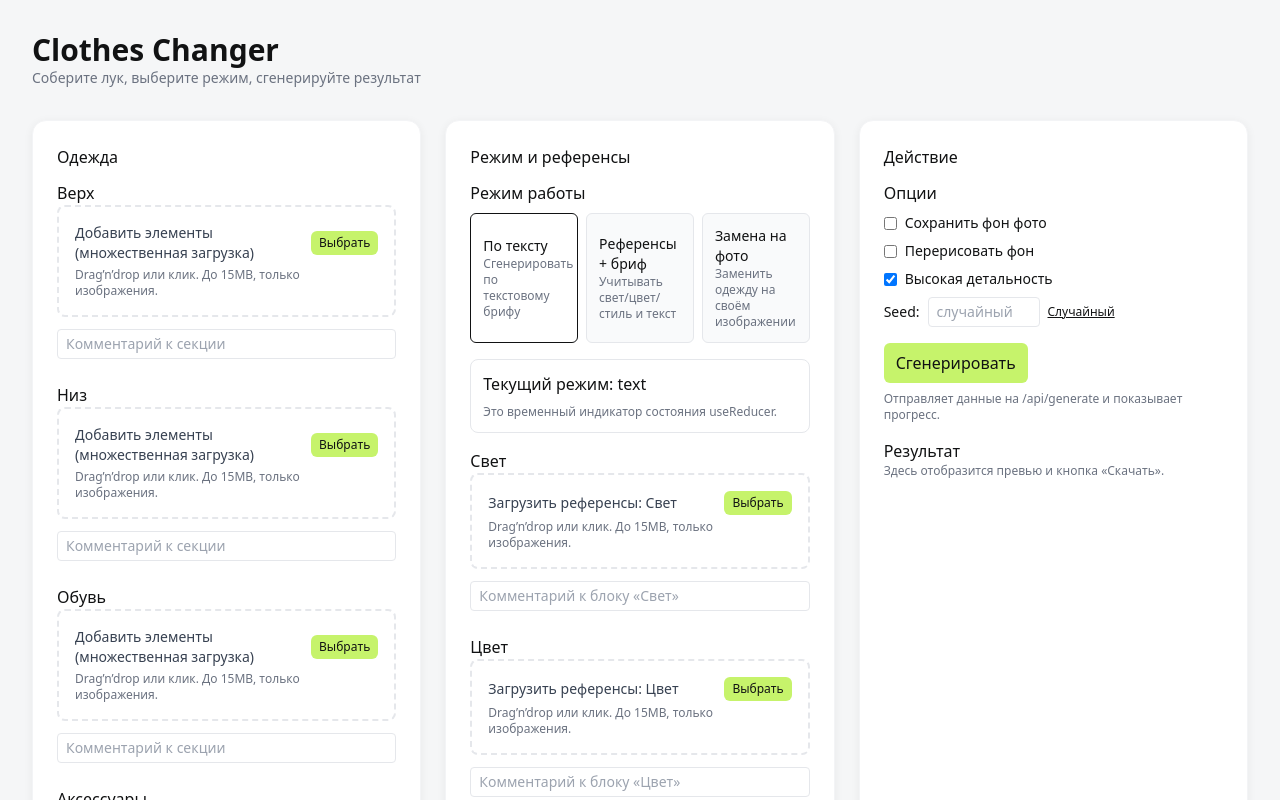
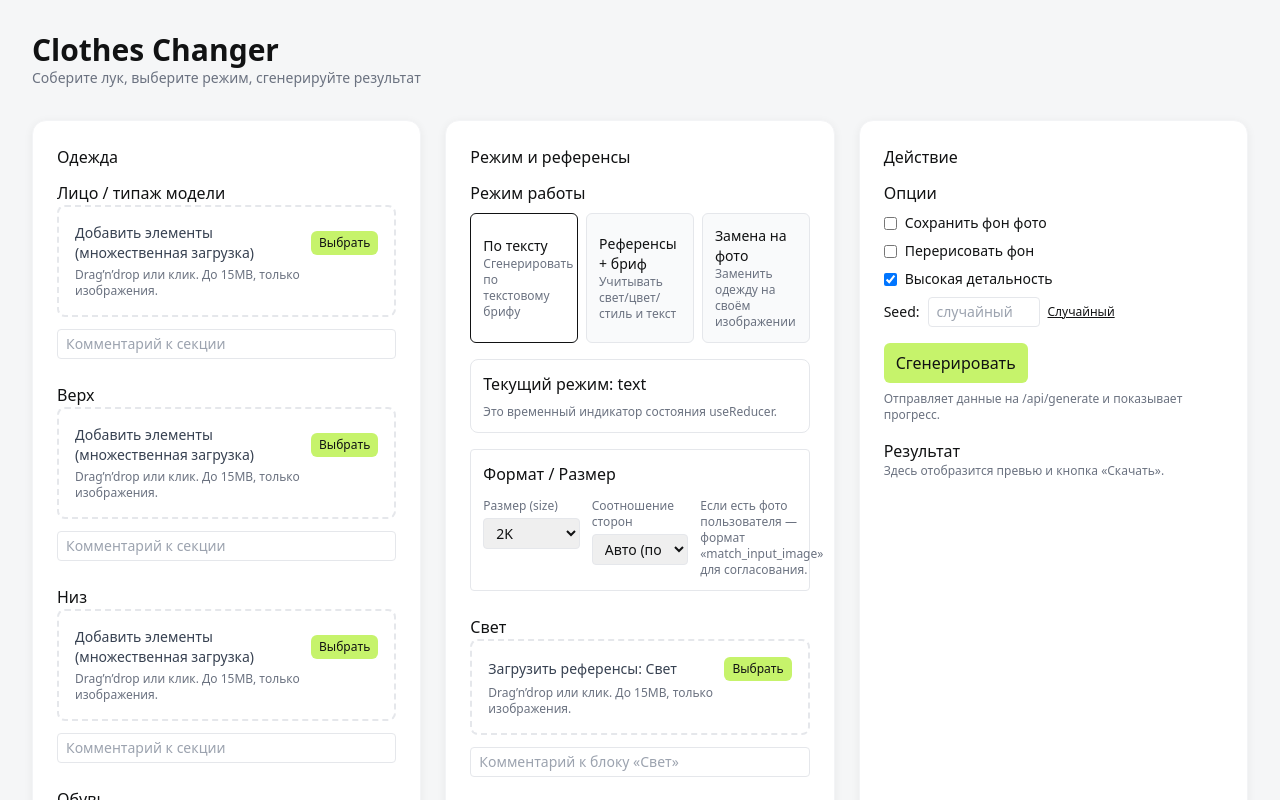
Before and after one commit to labprototypes/clothes-changer-by-lab, a Next.js app: page / in a window 1280 px wide. Shown: the top 800 px of the page. Built offline with nearby package versions, Linux system fonts and the light colour scheme.

Commit message:
feat: add face section, size/aspect ratio options, and UI selectors; update validation and replicate adapter

```diff
--- a/app/hooks/useGenerationReducer.ts
+++ b/app/hooks/useGenerationReducer.ts
@@ -23,11 +23,11 @@ export type GenerationState = Omit<GenerationPayload, 'sections' | 'refs' | 'use
 type Action =
   | { type: 'setMode'; mode: Mode }
   // preset removed
-  | { type: 'setOption'; key: keyof NonNullable<GenerationPayload['options']>; value: boolean | number | null }
+  | { type: 'setOption'; key: keyof NonNullable<GenerationPayload['options']>; value: boolean | number | string | null }
   | { type: 'setBrief'; text: string }
-  | { type: 'addSectionFiles'; kind: 'top' | 'bottom' | 'shoes' | 'accessories'; files: File[] }
-  | { type: 'removeSectionItem'; kind: 'top' | 'bottom' | 'shoes' | 'accessories'; index: number }
-  | { type: 'setSectionComment'; kind: 'top' | 'bottom' | 'shoes' | 'accessories'; text: string }
+  | { type: 'addSectionFiles'; kind: 'face' | 'top' | 'bottom' | 'shoes' | 'accessories'; files: File[] }
+  | { type: 'removeSectionItem'; kind: 'face' | 'top' | 'bottom' | 'shoes' | 'accessories'; index: number }
+  | { type: 'setSectionComment'; kind: 'face' | 'top' | 'bottom' | 'shoes' | 'accessories'; text: string }
   | { type: 'setItemComment'; area: 'section' | 'ref' | 'user'; kind?: 'top' | 'bottom' | 'shoes' | 'accessories' | 'light' | 'color' | 'style'; index: number; text: string }
   | { type: 'addRefFiles'; refKind: 'light' | 'color' | 'style'; files: File[] }
   | { type: 'removeRefItem'; refKind: 'light' | 'color' | 'style'; index: number }
@@ -47,6 +47,7 @@ const initialState: GenerationState = {
   // presetStyle removed
   textBrief: '',
   sections: [
+    { kind: 'face', items: [], sectionComment: '' },
     { kind: 'top', items: [], sectionComment: '' },
     { kind: 'bottom', items: [], sectionComment: '' },
     { kind: 'shoes', items: [], sectionComment: '' },
@@ -54,7 +55,7 @@ const initialState: GenerationState = {
   ],
   refs: { light: { items: [], comment: '' }, color: { items: [], comment: '' }, style: { items: [], comment: '' } },
   userImages: { items: [], comment: '' },
-  options: { keepBackground: false, redrawBackground: false, highDetail: true, seed: null },
+  options: { keepBackground: false, redrawBackground: false, highDetail: true, seed: null, size: '2K', aspectRatio: 'match_input_image' },
   loading: false,
   error: null,
   resultBase64: null,
@@ -95,7 +96,10 @@ function reducer(state: GenerationState, action: Action): GenerationState {
       return { ...state, sections }
     }
     case 'setItemComment': {
-      if (action.area === 'section' && (action.kind === 'top' || action.kind === 'bottom' || action.kind === 'shoes' || action.kind === 'accessories')) {
+      if (
+        action.area === 'section' &&
+        ['face', 'top', 'bottom', 'shoes', 'accessories'].includes(action.kind as any)
+      ) {
         const sections = state.sections.map((s) => {
           if (s.kind !== action.kind) return s
           const items = s.items.map((it, i) => (i === action.index ? { ...it, comment: action.text } : it))
@@ -169,8 +173,8 @@ export function useGenerationReducer() {
     let n = 1
     const byOrder = (a: UploadItem, b: UploadItem) => a.displayOrder - b.displayOrder
 
-    const sec = state.sections
-    for (const k of ['top', 'bottom', 'shoes', 'accessories'] as const) {
+  const sec = state.sections
+  for (const k of ['face', 'top', 'bottom', 'shoes', 'accessories'] as const) {
       const s = sec.find((x) => x.kind === k)
       s?.items.slice().sort(byOrder).forEach((it) => map.set(it.id, n++))
     }
--- a/components/ClothesSection.tsx
+++ b/components/ClothesSection.tsx
@@ -5,7 +5,7 @@ import { useGeneration } from '@/app/context/GenerationContext'
 export default function ClothesSection() {
   const { state, dispatch, orderingMap } = useGeneration()
 
-  const renderBlock = (kind: 'top' | 'bottom' | 'shoes' | 'accessories', title: string) => {
+  const renderBlock = (kind: 'face' | 'top' | 'bottom' | 'shoes' | 'accessories', title: string) => {
     const section = state.sections.find((s) => s.kind === kind)!
     return (
       <div>
@@ -26,7 +26,7 @@ export default function ClothesSection() {
                   className="text-sm border rounded px-2 py-1"
                   placeholder="Комментарий к этому элементу"
                   value={it.comment || ''}
-                  onChange={(e) => dispatch({ type: 'setItemComment', area: 'section', kind, index: i, text: e.target.value })}
+                  onChange={(e) => dispatch({ type: 'setItemComment', area: 'section', kind: kind as any, index: i, text: e.target.value })}
                 />
               </div>
               <button className="text-xs text-red-600" onClick={() => dispatch({ type: 'removeSectionItem', kind, index: i })}>Удалить</button>
@@ -47,6 +47,7 @@ export default function ClothesSection() {
 
   return (
     <div className="space-y-6">
+      {renderBlock('face', 'Лицо / типаж модели')}
       {renderBlock('top', 'Верх')}
       {renderBlock('bottom', 'Низ')}
       {renderBlock('shoes', 'Обувь')}
--- a/components/ReferenceSection.tsx
+++ b/components/ReferenceSection.tsx
@@ -4,6 +4,7 @@ import { useGeneration } from '@/app/context/GenerationContext'
 
 export default function ReferenceSection() {
   const { state, dispatch, orderingMap } = useGeneration()
+  const opt = state.options || {}
   const refKinds = [
     { key: 'light' as const, title: 'Свет' },
     { key: 'color' as const, title: 'Цвет' },
@@ -12,6 +13,37 @@ export default function ReferenceSection() {
 
   return (
     <div className="space-y-6">
+      <div className="rounded border p-3 space-y-3">
+        <div className="font-medium">Формат / Размер</div>
+        <div className="grid grid-cols-1 sm:grid-cols-3 gap-3">
+          <div>
+            <label className="block text-xs text-gray-500 mb-1">Размер (size)</label>
+            <select
+              className="w-full border rounded px-2 py-1 text-sm"
+              value={opt.size || '2K'}
+              onChange={(e) => dispatch({ type: 'setOption', key: 'size', value: e.target.value as any })}
+            >
+              <option value="1K">1K</option>
+              <option value="2K">2K</option>
+              <option value="4K">4K</option>
+            </select>
+          </div>
+          <div>
+            <label className="block text-xs text-gray-500 mb-1">Соотношение сторон</label>
+            <select
+              className="w-full border rounded px-2 py-1 text-sm"
+              value={opt.aspectRatio || 'match_input_image'}
+              onChange={(e) => dispatch({ type: 'setOption', key: 'aspectRatio', value: e.target.value })}
+            >
+              <option value="match_input_image">Авто (по входу)</option>
+              <option value="1:1">1:1</option>
+              <option value="4:3">4:3</option>
+              <option value="16:9">16:9</option>
+            </select>
+          </div>
+          <div className="text-xs text-gray-500 flex items-end">Если есть фото пользователя — формат «match_input_image» для согласования.</div>
+        </div>
+      </div>
       {refKinds.map(({ key, title }) => {
         const block = state.refs[key] || { items: [], comment: '' }
         return (
--- a/lib/replicate.ts
+++ b/lib/replicate.ts
@@ -10,6 +10,7 @@ export type RunOptions = {
     width?: number
     height?: number
     aspect_ratio?: string
+  aspectRatio?: string
     max_images?: number
     sequential_image_generation?: 'disabled' | 'auto'
   }
@@ -28,7 +29,7 @@ function buildModelInput(opts: RunOptions) {
   const input: Record<string, any> = {
     prompt: opts.prompt,
     image_input: opts.images, // Seedream-4 uses image_input
-    aspect_ratio: opts.options?.aspect_ratio ?? 'match_input_image',
+  aspect_ratio: opts.options?.aspect_ratio ?? opts.options?.aspectRatio ?? 'match_input_image',
     sequential_image_generation: opts.options?.sequential_image_generation ?? 'disabled',
   }
 
--- a/pages/api/generate.ts
+++ b/pages/api/generate.ts
@@ -47,6 +47,7 @@ const UploadItemSchema = z.object({
 })
 
 const SectionSchema = z.discriminatedUnion('kind', [
+  z.object({ kind: z.literal('face'), items: z.array(UploadItemSchema), sectionComment: z.string().optional() }),
   z.object({ kind: z.literal('top'), items: z.array(UploadItemSchema), sectionComment: z.string().optional() }),
   z.object({ kind: z.literal('bottom'), items: z.array(UploadItemSchema), sectionComment: z.string().optional() }),
   z.object({ kind: z.literal('shoes'), items: z.array(UploadItemSchema), sectionComment: z.string().optional() }),
@@ -107,9 +108,9 @@ export default async function handler(req: NextApiRequest, res: NextApiResponse)
 
     // Per-block limits
     const MAX_ITEMS_PER_BLOCK = 10
-    const countSectionItems = (kind: 'top' | 'bottom' | 'shoes' | 'accessories') =>
+  const countSectionItems = (kind: 'face' | 'top' | 'bottom' | 'shoes' | 'accessories') =>
       parsed.sections.filter((s: any) => s.kind === kind).flatMap((s: any) => s.items).length
-    const sectionKinds: Array<'top' | 'bottom' | 'shoes' | 'accessories'> = ['top', 'bottom', 'shoes', 'accessories']
+  const sectionKinds: Array<'face' | 'top' | 'bottom' | 'shoes' | 'accessories'> = ['face', 'top', 'bottom', 'shoes', 'accessories']
     for (const k of sectionKinds) {
       if (countSectionItems(k) > MAX_ITEMS_PER_BLOCK) {
         return res.status(400).json({ error: `Too many items in section ${k}. Max ${MAX_ITEMS_PER_BLOCK}` })
--- a/types/GenerationPayload.ts
+++ b/types/GenerationPayload.ts
@@ -6,6 +6,7 @@ export type UploadItem = {
 };
 
 export type Section =
+  | { kind: 'face'; items: UploadItem[]; sectionComment?: string }
   | { kind: 'top'; items: UploadItem[]; sectionComment?: string }
   | { kind: 'bottom'; items: UploadItem[]; sectionComment?: string }
   | { kind: 'shoes'; items: UploadItem[]; sectionComment?: string }
@@ -23,7 +24,6 @@ export type Mode = 'text' | 'refs+text' | 'replace-on-user';
 
 export type GenerationPayload = {
   mode: Mode;
-  presetStyle?: 'street' | 'classic' | 'minimal' | 'sport' | 'none';
   textBrief?: string;
   sections: Section[];
   refs?: RefsBlock;
@@ -33,6 +33,8 @@ export type GenerationPayload = {
     redrawBackground?: boolean;
     highDetail?: boolean;
     seed?: number | null;
+  size?: '1K' | '2K' | '4K';
+  aspectRatio?: string; // e.g. 'match_input_image' | '1:1' | '4:3' | '16:9'
   };
 };
 
@@ -42,6 +44,7 @@ export type ServerUploadItem = Omit<UploadItem, 'file'> & { file?: Buffer | null
 
 // Server-side variants (no File, optional Buffer)
 export type ServerSection =
+  | { kind: 'face'; items: ServerUploadItem[]; sectionComment?: string }
   | { kind: 'top'; items: ServerUploadItem[]; sectionComment?: string }
   | { kind: 'bottom'; items: ServerUploadItem[]; sectionComment?: string }
   | { kind: 'shoes'; items: ServerUploadItem[]; sectionComment?: string }
```
